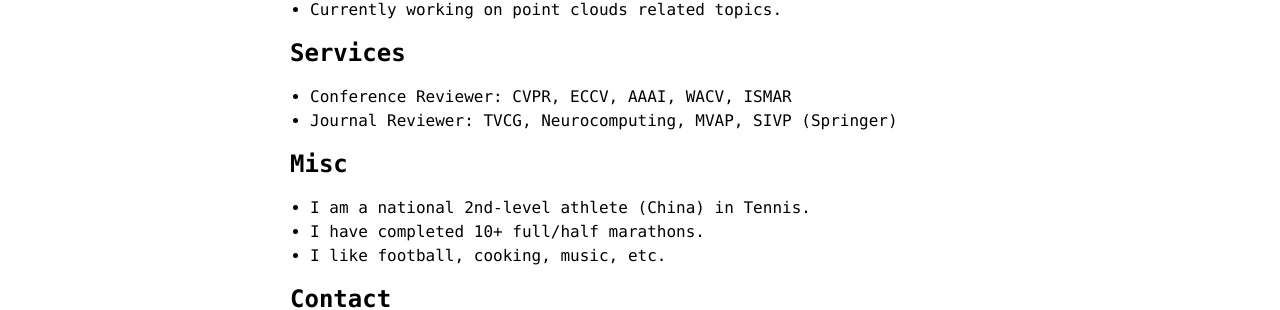
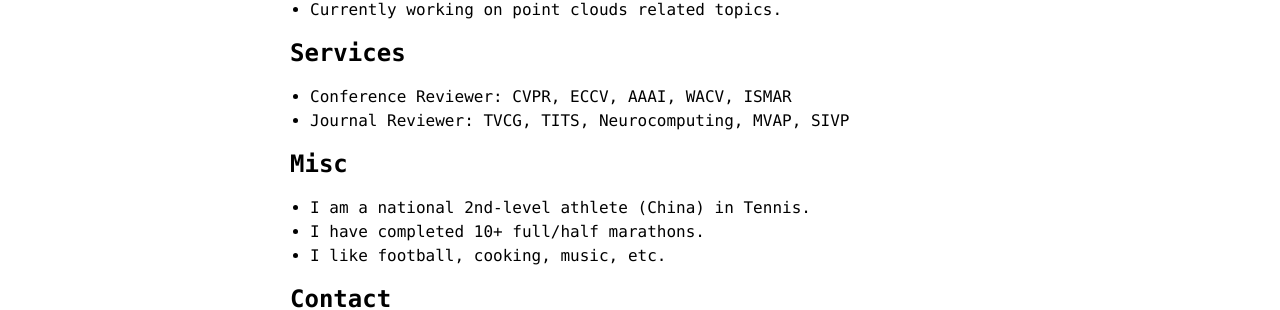
Before and after one commit to ShiQiu0419/ShiQiu0419.github.io, a Jekyll site: the page built from index.md, in a window 1280 px wide. Shown: the part 1478-1788 px from the top of the page. Built offline with Jekyll 4.4.1, drawn with Linux system fonts in a browser that asks for light colours; our own code applies the rules of GitHub Pages for plain Markdown files.

Commit message:
Update index.md

```diff
--- a/index.md
+++ b/index.md
@@ -61,7 +61,7 @@
 
 ## Services
 * Conference Reviewer: CVPR, ECCV, AAAI, WACV, ISMAR
-* Journal Reviewer: TVCG, Neurocomputing, MVAP, SIVP (Springer)
+* Journal Reviewer: TVCG, TITS, Neurocomputing, MVAP, SIVP
 
 ## Misc
 * I am a national 2nd-level athlete (China) in Tennis.
```
